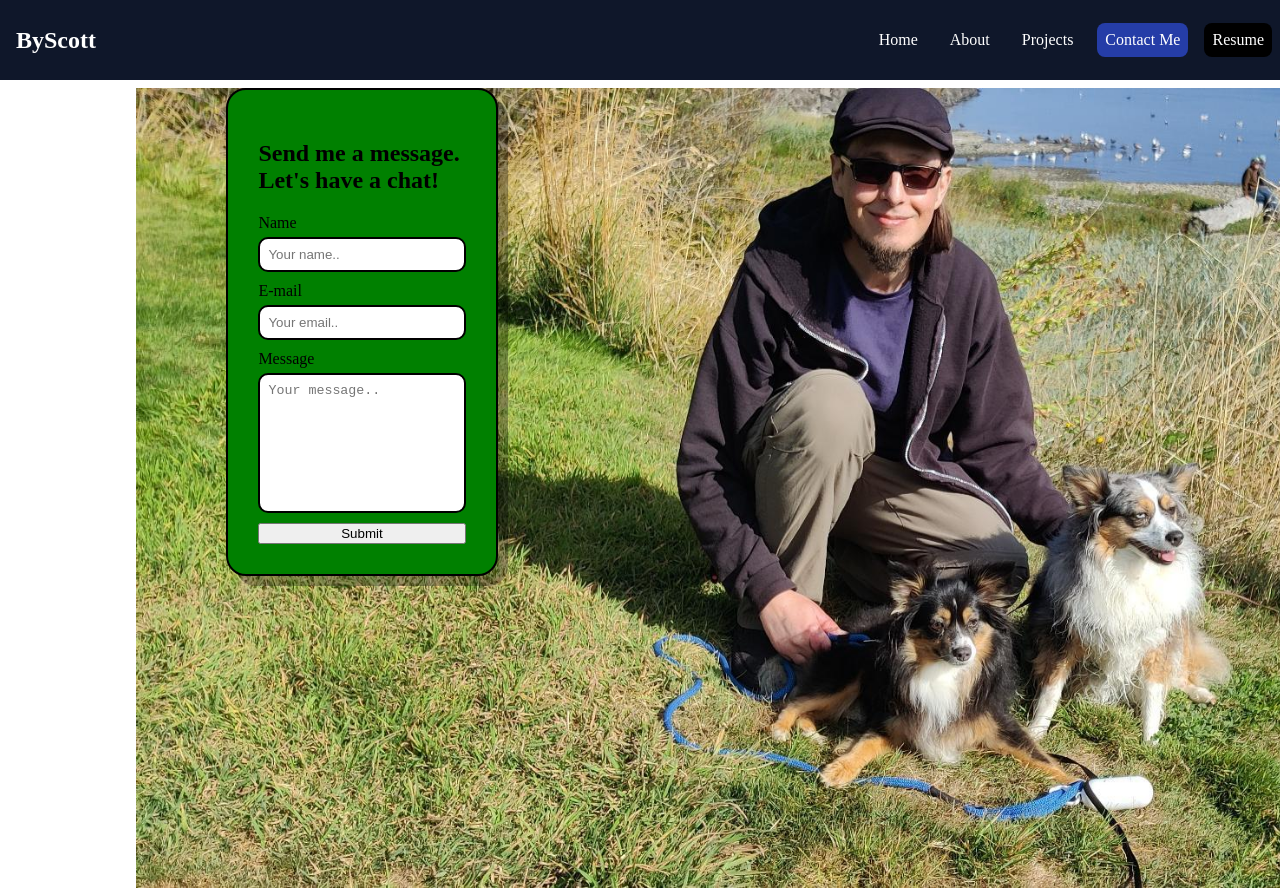
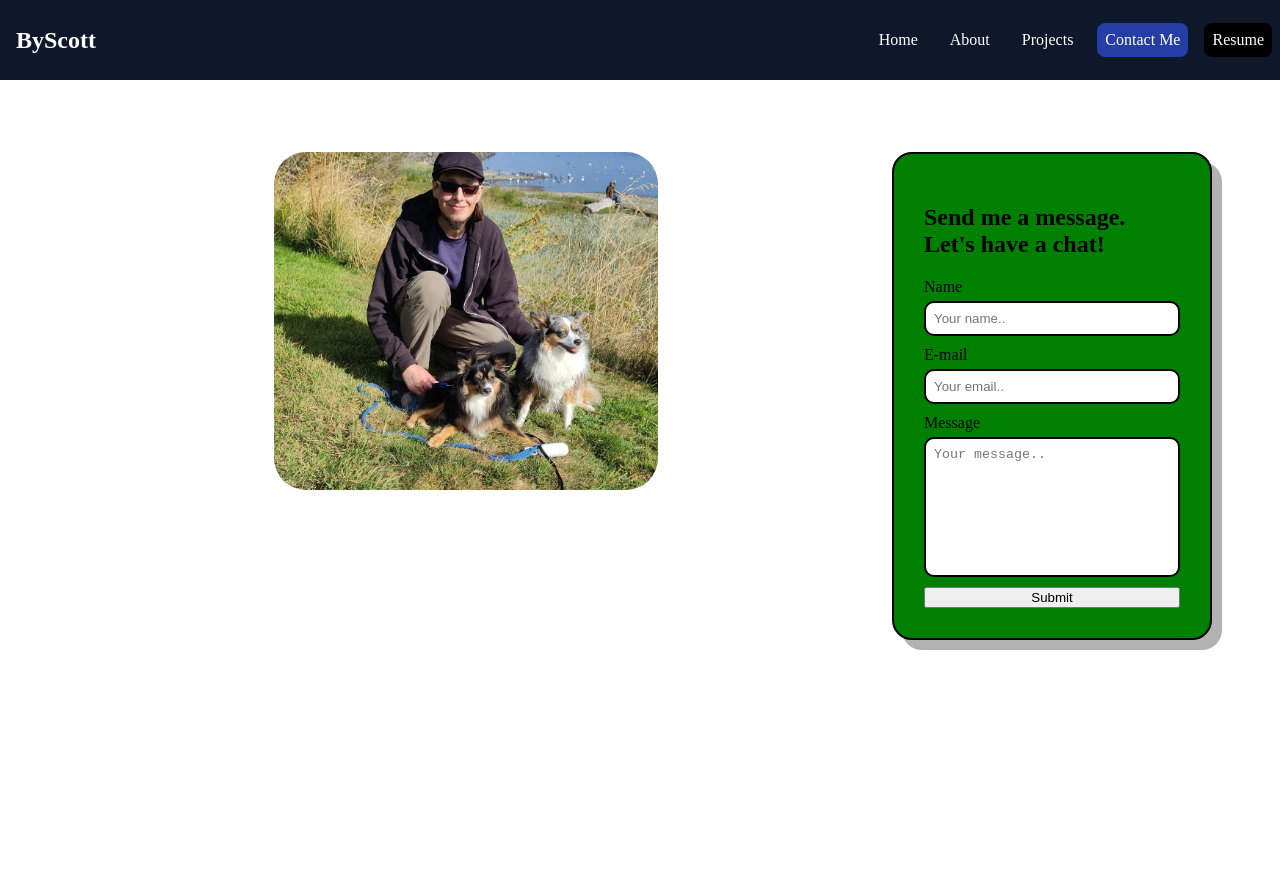
Before and after one commit to pawscanthack/portfolio, a React (Create React App) app: page /contactme in a window 1280 px wide. Shown: the top 896 px of the page. Built offline with nearby package versions, Linux system fonts and the light colour scheme; no server answers.

Commit message:
Removed background image

```diff
--- a/src/css/contact.css
+++ b/src/css/contact.css
@@ -1,17 +1,25 @@
 .contact-section {
-  background-image: url("../img/scott-and-dogs.jpeg");
+  /* background-image: url("../img/scott-and-dogs.jpeg");
   background-repeat: no-repeat;
   background-size: cover;
-  background-position-x: left;
+  background-position-x: left; */
   min-height: 100vh;
   min-width: 100vw;
   margin: 0;
   padding: 0;
 }
 .contact-section-container {
-  display: flex;
-  flex-direction: column;
-  align-items: flex-start;
+  display: grid;
+  grid-template-columns: repeat(2, auto);
+  gap: 20px;
+  justify-content: space-around;
+  min-width: 80vw;
+  margin: 4rem;
+}
+.contact-section-image {
+  max-width: 30vw;
+  min-width: 20em;
+  border-radius: 2em;
 }
 
 .form-container {
@@ -26,6 +34,7 @@
   border-radius: 20px;
   padding: 30px;
   transition: all 0.2s ease-in;
+  min-width: 20em;
 }
 
 .form-element {
@@ -60,7 +69,12 @@ textarea {
   transform: translateX(-5px) translateY(-5px);
 }
 
-.contact-section-image {
-  max-width: 80vw;
-  border-radius: 10px;
+@media (max-width: 540px) {
+  .contact-section-container {
+    display: flex;
+    flex-direction: column;
+  }
+  .contact-section-image {
+    align-self: center;
+  }
 }
--- a/src/pages/About.jsx
+++ b/src/pages/About.jsx
@@ -44,7 +44,7 @@ export const About = () => {
               </li>
               <li>
                 Programming and scripting: Python, React, JavaScript, HTML, CSS,
-                SQL, Ansible, PowerShell, PHP, JavaScript, C++
+                SQL, Ansible, PowerShell, PHP, C++
               </li>
               <li>
                 Network Security and Administration: Wireshark, Nessus, Security
--- a/src/pages/Contact.jsx
+++ b/src/pages/Contact.jsx
@@ -1,5 +1,6 @@
 // import emailjs from "emailjs-com";
 import "../css/contact.css";
+import contactImage from "../img/scott-and-dogs-cropped.jpeg";
 
 export const Contact = () => {
   const SERVICE_ID = process.env.REACT_APP_SERVICE_ID;
@@ -23,7 +24,13 @@ export const Contact = () => {
   return (
     <section className="contact-section">
       <div className="contact-section-container">
-        <div></div>
+        <div className="contact-image-container">
+          <img
+            src={contactImage}
+            alt="contact target"
+            className="contact-section-image"
+          />
+        </div>
         <div>
           <form className="form-container">
             <h2>Send me a message. Let's have a chat!</h2>
```
Also changed, not shown: src/img/scott-and-dogs-cropped.jpeg (added).
